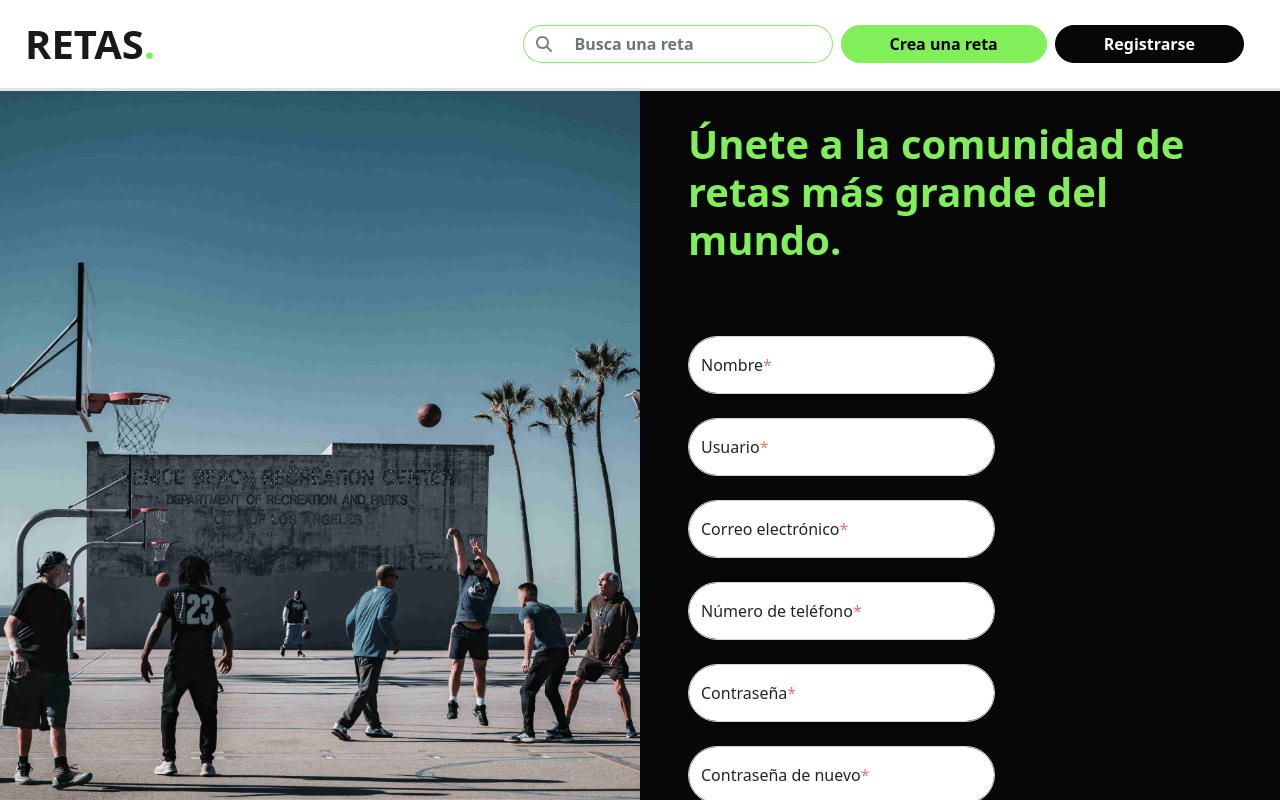
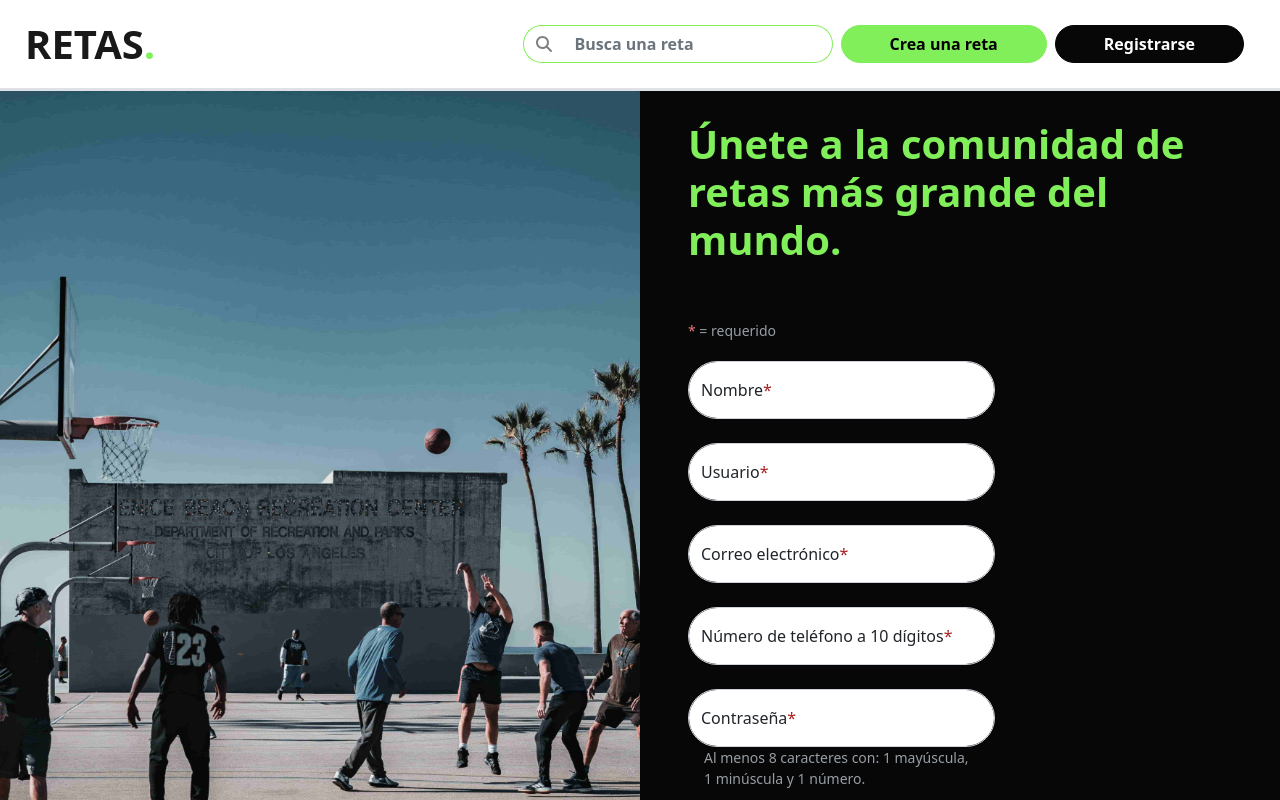
Before and after one commit to Sebas1245/Retas, a React (Create React App) app in the folder client/: page /register in a window 1280 px wide. Shown: the top 800 px of the page. Built offline with nearby package versions, Linux system fonts and the light colour scheme; no server answers.

Commit message:
Forms visual support

```diff
--- a/client/src/components/Input.tsx
+++ b/client/src/components/Input.tsx
@@ -9,14 +9,16 @@ type Props = {
   labelClass: string
   feedbackClass?: string,
   feedbackText?: string,
-  maxLength?: number
+  maxLength?: number,
+  extras?: string
 }
 
 export default function Input(
-  {type, divClass, inputClass, inputId, placeholder, labelClass, feedbackClass, feedbackText, maxLength}: Props) {
+  {type, divClass, inputClass, inputId, placeholder, labelClass, feedbackClass, feedbackText, maxLength, extras}: Props) {
     return (
     <div className={divClass}>
       <input type={type} className={inputClass} id={inputId} name={inputId} placeholder={placeholder} maxLength={maxLength} required/>
+      <div className="text-hint px-3 small">{extras}</div>
       <label htmlFor={inputId} className={labelClass}>{placeholder}<span className="req">*</span></label>
       {feedbackText
           ?
--- a/client/src/custom.scss
+++ b/client/src/custom.scss
@@ -7,6 +7,7 @@ $light: #ffffff;
 $dark: #070707;
 $danger: #E87878;
 $success: #008000;
+$hint: #979EA5;
 
 // Override theme colors
 $theme-colors: (
@@ -17,7 +18,8 @@ $theme-colors: (
   "success":    $success,
   "danger":     $danger,
   "light":      $light,
-  "dark":       $dark
+  "dark":       $dark,
+  "hint":       $hint
 );
 
 $accordion-bg:  transparent;
@@ -29,7 +31,11 @@ a:hover {
 }
 
 .req {
-  color: $danger !important;
+  color: #A92323 !important;
+}
+
+.small {
+  font-size: 14px !important;
 }
 
 /* .custom{
--- a/client/src/views/HomeRegister.tsx
+++ b/client/src/views/HomeRegister.tsx
@@ -64,7 +64,7 @@ export default function HomeRegister() {
 
     const passwordPattern : RegExp = /^(?=.*[0-9])(?=.*[a-z])(?=.*[A-Z]).{8,}$/;
     if (!target.password.value || !passwordPattern.test(target.password.value)) {
-      setPasswordFeedback("Debe contener 8 o más caracteres. Al menos 1 mayúscula, al menos 1 minúscula y al menos 1 número.")
+      setPasswordFeedback("Esta contraseña no es válida.")
       errorFound = true
     } else {
       setPasswordFeedback("")
@@ -113,7 +113,8 @@ export default function HomeRegister() {
         navigateTo="/login"
         navigateState={location.state}
         >
-      <Form className={"row mt-5 pt-4"} onSubmit={onSubmit} noValidate={true}>
+      <Form className={"row mt-5 pt-2"} onSubmit={onSubmit} noValidate={true}>
+        <div className="text-hint mb-1 small"><p><span className="text-danger">*</span> = requerido</p></div>
         <Input type="text" divClass="form-floating col-lg-7 mb-4" inputClass="form-control rounded-pill"
             inputId="nombre" placeholder="Nombre" labelClass="form-label ps-4" maxLength={40}
             feedbackClass="px-3 pt-2 text-danger" feedbackText={nameFeedback}
@@ -127,12 +128,12 @@ export default function HomeRegister() {
             feedbackClass="px-3 pt-2 text-danger" feedbackText={emailFeedback}
         />
         <Input type="tel" divClass="form-floating col-lg-7 mb-4" inputClass="form-control rounded-pill"
-            inputId="phoneNumber" placeholder="Número de teléfono" labelClass="form-label ps-4" maxLength={10}
+            inputId="phoneNumber" placeholder="Número de teléfono a 10 dígitos" labelClass="form-label ps-4" maxLength={10}
             feedbackClass="px-3 pt-2 text-danger" feedbackText={phoneFeedback}
         />
         <Input type="password" divClass="form-floating col-lg-7 mb-4" inputClass="form-control rounded-pill"
             inputId="password" placeholder="Contraseña" labelClass="form-label ps-4" maxLength={40}
-            feedbackClass="px-3 pt-2 text-danger" feedbackText={passwordFeedback}
+            feedbackClass="px-3 pt-2 text-danger" feedbackText={passwordFeedback} extras="Al menos 8 caracteres con: 1 mayúscula, 1 minúscula y 1 número."
         />
         <Input type="password" divClass="form-floating col-lg-7 mb-4" inputClass="form-control rounded-pill"
             inputId="passwordCheck" placeholder="Contraseña de nuevo" labelClass="form-label ps-4" maxLength={40}
```
